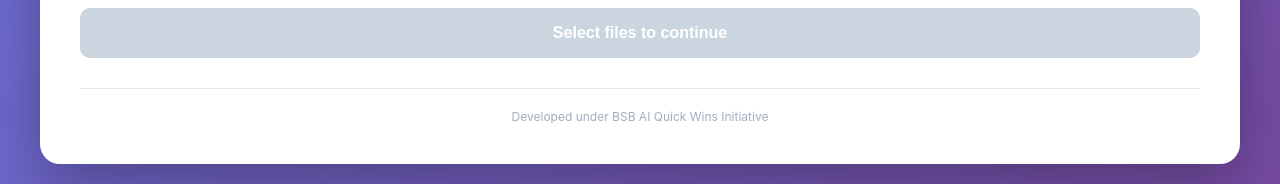
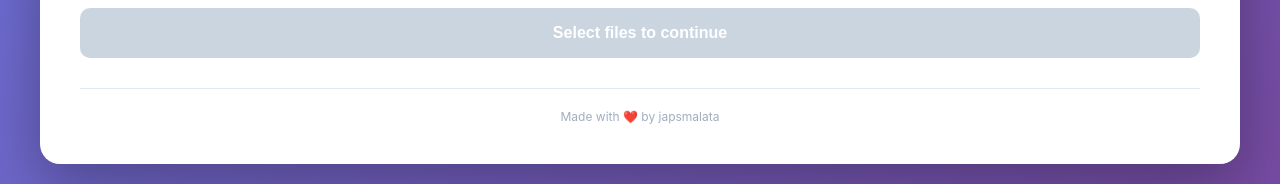
Before and after one commit to japsm/3d-decimator, a Flask app: page / in a window 1280 px wide. Shown: the part 915-1099 px from the top of the page. Run offline with Flask 3, Linux system fonts and the light colour scheme; parts of the project's set-up code (start-up, migrations or seed data) failed here and were passed over.

Commit message:
Update attribution to japsmalata
Co-Authored-By: Claude Sonnet 4.6 <noreply@anthropic.com>

```diff
--- a/templates/index.html
+++ b/templates/index.html
@@ -389,7 +389,7 @@
             <div class="history-grid" id="historyGrid"></div>
         </div>
 
-        <div class="footer">Developed under BSB AI Quick Wins Initiative</div>
+        <div class="footer">Made with ❤️ by japsmalata</div>
     </div>
 
     <script>
```
Also changed, not shown: README.md.
